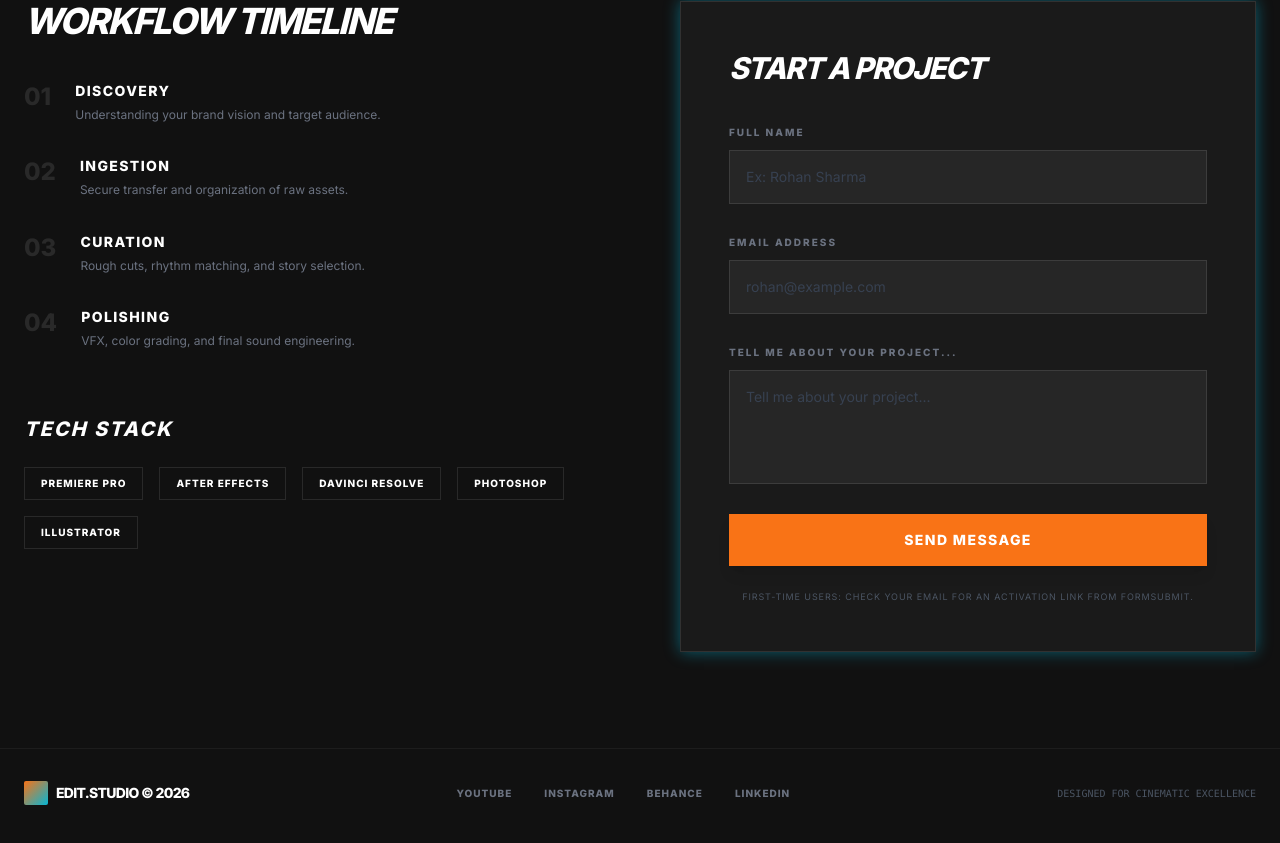
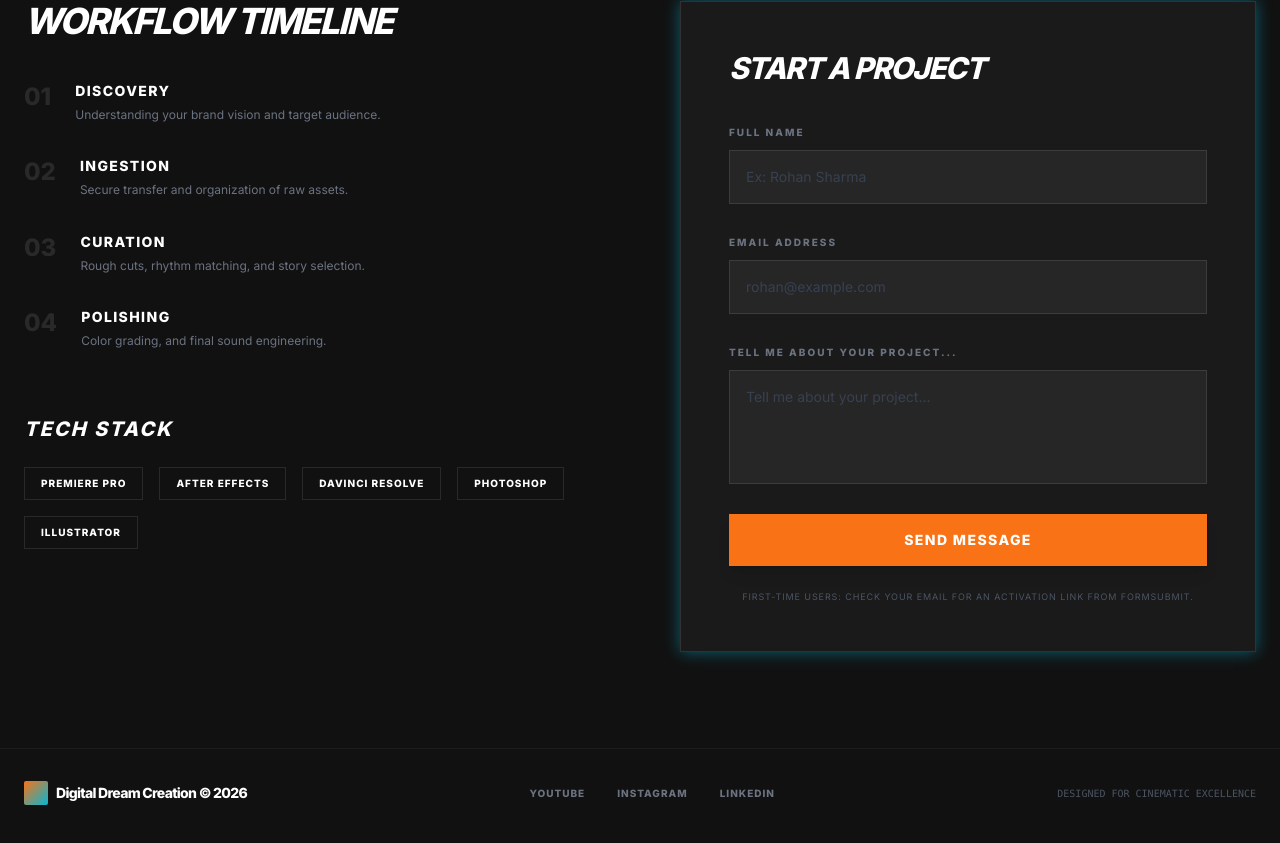
Before and after one commit to GodRishi/vitewebsite, a React (Vite) app: page / in a window 1280 px wide. Shown: the part 2024-2867 px from the top of the page. Built offline with nearby package versions, Linux system fonts and the light colour scheme.

Commit message:
Update Footer.tsx

```diff
--- a/components/Footer.tsx
+++ b/components/Footer.tsx
@@ -22,21 +22,21 @@ const Footer: React.FC<FooterProps> = ({ lang, content }) => {
           { step: 'ডিসকভারি', desc: 'আপনার ব্র্যান্ডের ভিশন এবং লক্ষ্য শ্রোতা বোঝা।' },
           { step: 'ইনজেশন', desc: 'র ফুটেজ বা অ্যাসেট সুরক্ষিতভাবে সংগ্রহ করা।' },
           { step: 'কিউরেশন', desc: 'রাফ কাট, রিদম ম্যাচিং এবং সেরা শট নির্বাচন।' },
-          { step: 'পলিশিং', desc: 'VFX, কালার গ্রেডিং এবং সাউন্ড ইঞ্জিনিয়ারিং।' },
+          { step: 'পলিশিং', desc: 'কালার গ্রেডিং এবং সাউন্ড ইঞ্জিনিয়ারিং।' },
         ];
       case 'HI':
         return [
           { step: 'Discovery', desc: 'Aapke brand vision aur target audience ko samajhna.' },
           { step: 'Ingestion', desc: 'Raw assets ko secure tarike se organize karna.' },
           { step: 'Curation', desc: 'Rough cuts aur story selection ka kaam.' },
-          { step: 'Polishing', desc: 'VFX, color grading aur final sound engineering.' },
+          { step: 'Polishing', desc: 'Color grading aur final sound engineering.' },
         ];
       default:
         return [
           { step: 'Discovery', desc: 'Understanding your brand vision and target audience.' },
           { step: 'Ingestion', desc: 'Secure transfer and organization of raw assets.' },
           { step: 'Curation', desc: 'Rough cuts, rhythm matching, and story selection.' },
-          { step: 'Polishing', desc: 'VFX, color grading, and final sound engineering.' },
+          { step: 'Polishing', desc: 'Color grading, and final sound engineering.' },
         ];
     }
   };
@@ -220,13 +220,12 @@ const Footer: React.FC<FooterProps> = ({ lang, content }) => {
       <div className="max-w-7xl mx-auto px-6 mt-24 pt-8 border-t border-white/5 flex flex-col md:flex-row justify-between items-center gap-8">
         <div className="flex items-center gap-2">
           <div className="w-6 h-6 bg-gradient-to-br from-orange-500 to-cyan-500 rounded-sm"></div>
-          <span className="text-sm font-black tracking-tighter">EDIT.STUDIO © 2026</span>
+          <span className="text-sm font-black tracking-tighter">Digital Dream Creation © 2026</span>
         </div>
 
         <div className="flex gap-8 text-[10px] font-bold uppercase tracking-widest text-gray-500">
           <a href="#" className="hover:text-white transition-colors">YouTube</a>
           <a href="#" className="hover:text-white transition-colors">Instagram</a>
-          <a href="#" className="hover:text-white transition-colors">Behance</a>
           <a href="#" className="hover:text-white transition-colors">LinkedIn</a>
         </div>
 
```
